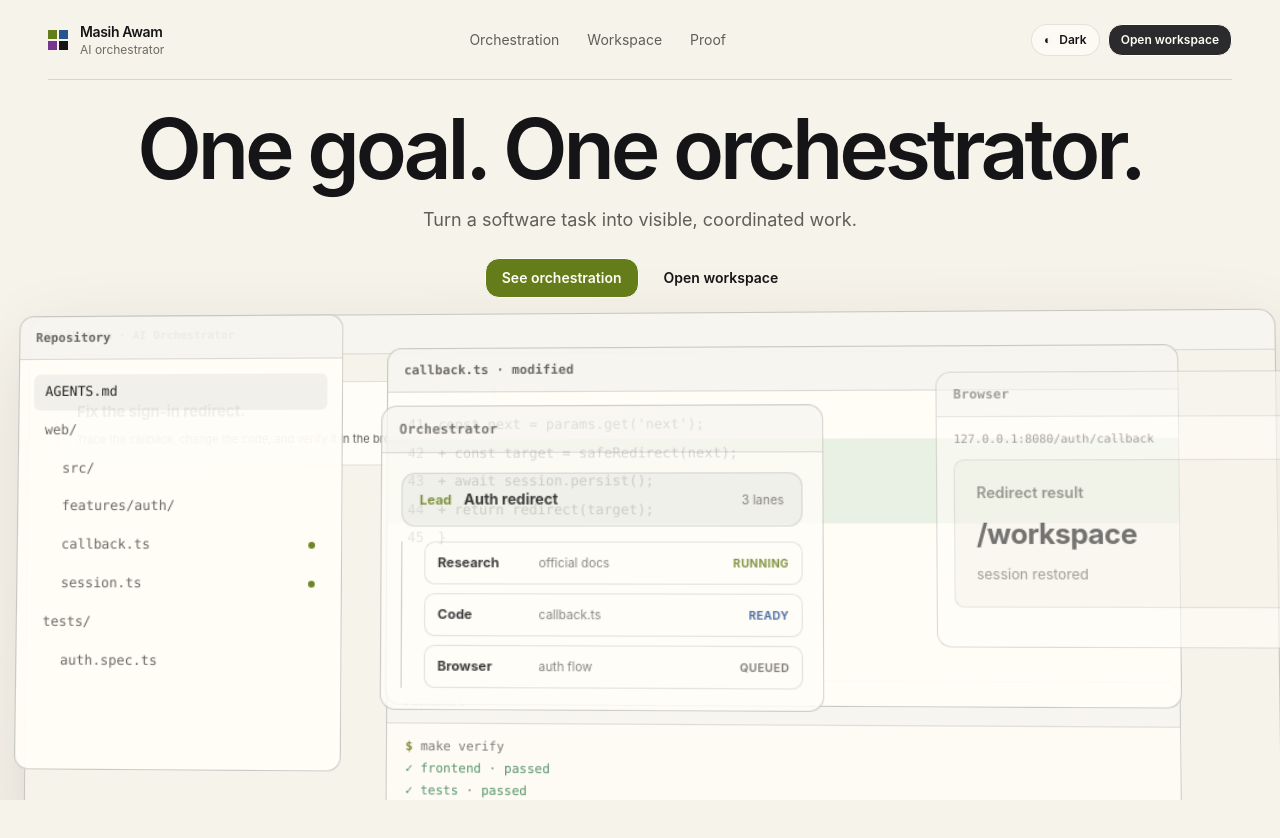
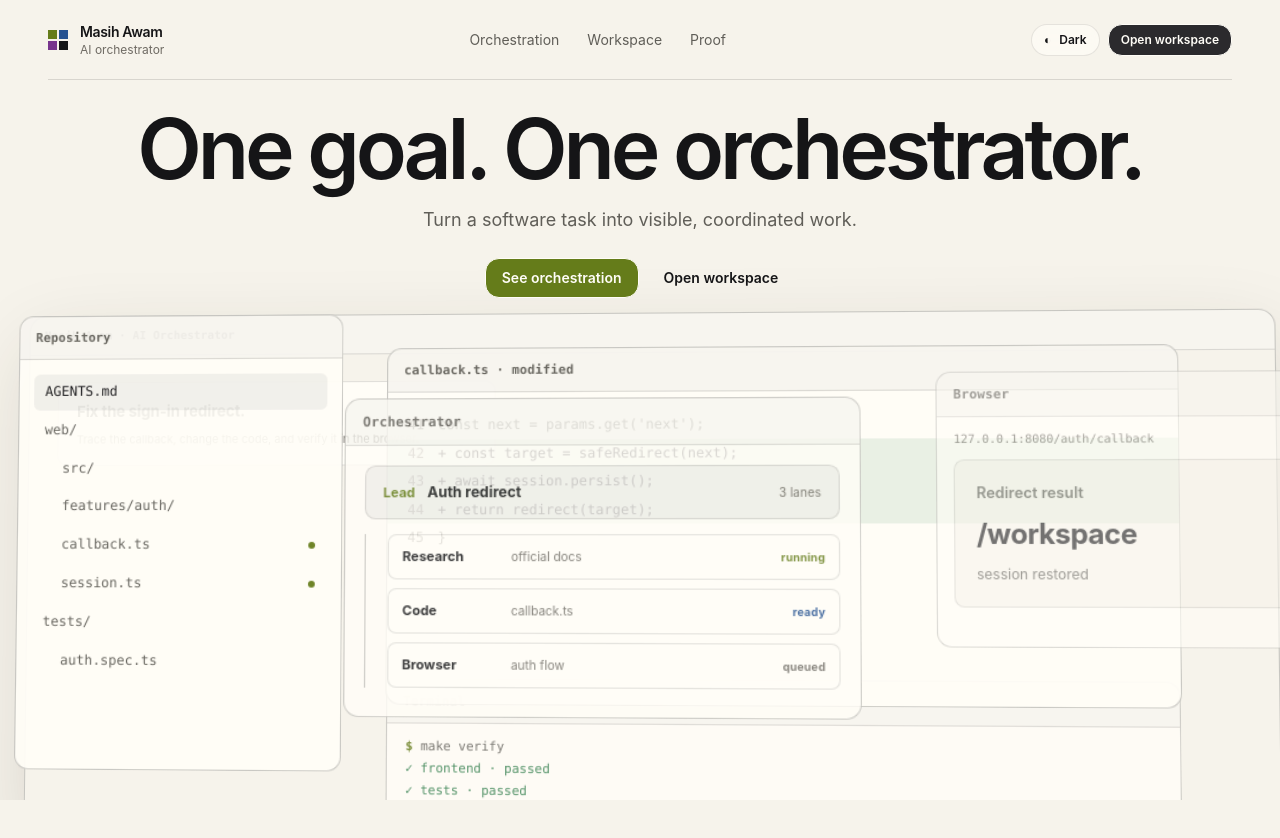
Before and after one commit to farismnrr/agentic-ai-workspace, a Svelte app in the folder web/: page / in a window 1280 px wide. Shown: the top 838 px of the page. Built offline with nearby package versions, Linux system fonts and the light colour scheme.

Commit message:
style: enlarge orchestrator lanes

```diff
--- a/web/src/features/landing/visual/storyOrchestrator.css
+++ b/web/src/features/landing/visual/storyOrchestrator.css
@@ -1,6 +1,6 @@
 .agent-orchestrator {
-  width: 360px;
-  height: 248px;
+  width: 420px;
+  height: 260px;
 }
 
 .agent-orchestrator-body {
@@ -17,7 +17,7 @@
   padding: 12px 14px;
   background: var(--brand-surface);
   border: 1px solid var(--brand-border);
-  border-radius: 0.7rem;
+  border-radius: 0.55rem;
 }
 
 .agent-lead span,
@@ -26,10 +26,7 @@
   font-weight: 700;
 }
 
-.agent-lead span {
-  color: var(--color-primary);
-}
-
+.agent-lead span { color: var(--color-primary); }
 .agent-lead strong {
   min-width: 0;
   overflow: hidden;
@@ -53,28 +50,23 @@
 
 .agent-route-list div {
   display: grid;
-  grid-template-columns: 4.6rem 1fr auto;
+  grid-template-columns: 5rem 1fr auto;
   align-items: center;
   gap: 9px;
-  min-height: 35px;
-  padding: 0 10px;
+  min-height: 37px;
+  padding: 0 11px;
   background: var(--color-base-100);
   border: 1px solid var(--brand-border);
-  border-radius: 0.55rem;
+  border-radius: 0.45rem;
 }
 
 .agent-route-list b {
   color: var(--color-primary);
   font-size: 9px;
   font-weight: 700;
-  letter-spacing: 0.04em;
-  text-transform: uppercase;
+  letter-spacing: 0.02em;
+  text-transform: lowercase;
 }
 
-.agent-route-list div:nth-child(2) b {
-  color: var(--color-secondary);
-}
-
-.agent-route-list div:nth-child(3) b {
-  color: var(--brand-text-tertiary);
-}
+.agent-route-list div:nth-child(2) b { color: var(--color-secondary); }
+.agent-route-list div:nth-child(3) b { color: var(--brand-text-tertiary); }
```
